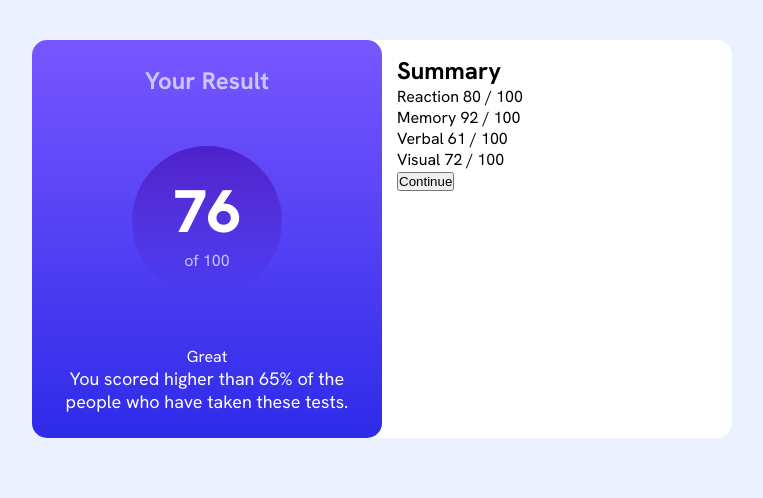
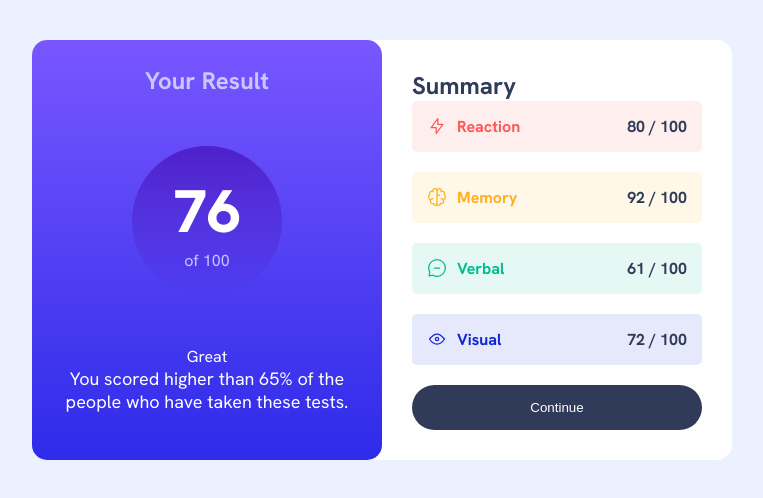
Before and after one commit to noctwo/frontendmentor-results-summary-component-challange, a plain HTML site: page index.html in a window 1280 px wide. Shown: the whole page, without its empty margins (258-1021 px from the left). Drawn offline with Linux system fonts and the light colour scheme.

Commit message:
Almost finished

```diff
--- a/index.html
+++ b/index.html
@@ -37,20 +37,28 @@
       <h2>Summary</h2>
       <div class="summary-list">
         <div class="summary-item-reaction">
-      Reaction
-      80 / 100
+      <div class="skill">
+        <div class="skill-icon"></div>
+        Reaction</div>
+      <div class="skill-score">80 / 100</div>
         </div>
         <div class="summary-item-memory">
-      Memory
-      92 / 100
+          <div class="skill">
+            <div class="skill-icon"></div>
+            Memory</div>
+          <div class="skill-score">92 / 100</div>
         </div>
         <div class="summary-item-verbal">
-      Verbal
-      61 / 100
+          <div class="skill">
+            <div class="skill-icon"></div>
+            Verbal</div>
+          <div class="skill-score">61 / 100</div>
           </div>
           <div class="summary-item-visual">
-      Visual
-      72 / 100
+            <div class="skill">
+              <div class="skill-icon"></div>
+              Visual</div>
+            <div class="skill-score">72 / 100</div>
       </div>
       </div>
       <button>Continue</button>
--- a/styles.css
+++ b/styles.css
@@ -66,5 +66,113 @@ p{
 
 .summary-wrapper{
     width: 50%;
+    padding: 30px;
+}
+
+.summary-wrapper h2{
+    color: hsl(224, 30%, 27%);
+}
+
+
+.summary-item-reaction{
+
+    background-color: hsl(0, 100%, 67%, 0.1);
+    color: hsl(0, 100%, 67%);
+    font-weight: bold;
     padding: 15px;
+    border-radius: 5px;
+    display: flex;
+    justify-content: space-between;
+    margin-bottom: 20px;
 }
+
+.summary-item-reaction .skill .skill-icon{
+    background-image: url(./images/icon-reaction.svg);
+    width: 20px;
+    height: 20px;
+    background-repeat: no-repeat;
+    margin-right: 10px;
+}
+
+.summary-item-memory{
+
+    background-color:hsl(39, 100%, 56%, 0.1);
+    color:hsl(39, 100%, 56%);
+    font-weight: bold;
+    padding: 15px;
+    border-radius: 5px;
+    display: flex;
+    justify-content: space-between;
+    margin-bottom: 20px;
+}
+
+.summary-item-memory .skill .skill-icon{
+    background-image: url(./images/icon-memory.svg);
+    width: 20px;
+    height: 20px;
+    background-repeat: no-repeat;
+    margin-right: 10px;
+}
+
+.summary-item-verbal{
+
+    background-color:hsl(166, 100%, 37%, 0.1);
+    color:hsl(166, 100%, 37%);
+    font-weight: bold;
+    padding: 15px;
+    border-radius: 5px;
+    display: flex;
+    justify-content: space-between;
+    margin-bottom: 20px;
+}
+
+.summary-item-verbal .skill .skill-icon{
+    background-image: url(./images/icon-verbal.svg);
+    width: 20px;
+    height: 20px;
+    background-repeat: no-repeat;
+    margin-right: 10px;
+}
+
+.summary-item-visual{
+
+    background-color:hsl(234, 85%, 45%, 0.1);
+    color:hsl(234, 85%, 45%);
+    font-weight: bold;
+    padding: 15px;
+    border-radius: 5px;
+    display: flex;
+    justify-content: space-between;
+    margin-bottom: 20px;
+}
+
+.summary-item-visual .skill .skill-icon{
+    background-image: url(./images/icon-visual.svg);
+    width: 20px;
+    height: 20px;
+    background-repeat: no-repeat;
+    margin-right: 10px;
+}
+
+.skill-score{
+    color: hsl(224, 30%, 27%);
+}
+
+.skill{
+    display: flex;
+    justify-content: space-between;
+}
+
+button{
+    padding: 15px;
+    border-radius: 25px;
+    width: 100%;
+    border: none;
+    background-color: hsl(224, 30%, 27%);
+    color: #fff;
+}
+
+button:hover{
+    background-image: linear-gradient(hsl(252, 100%, 67%), hsl(241, 81%, 54%));
+    cursor: pointer;
+}
```
Also changed, not shown: 1 other file.
